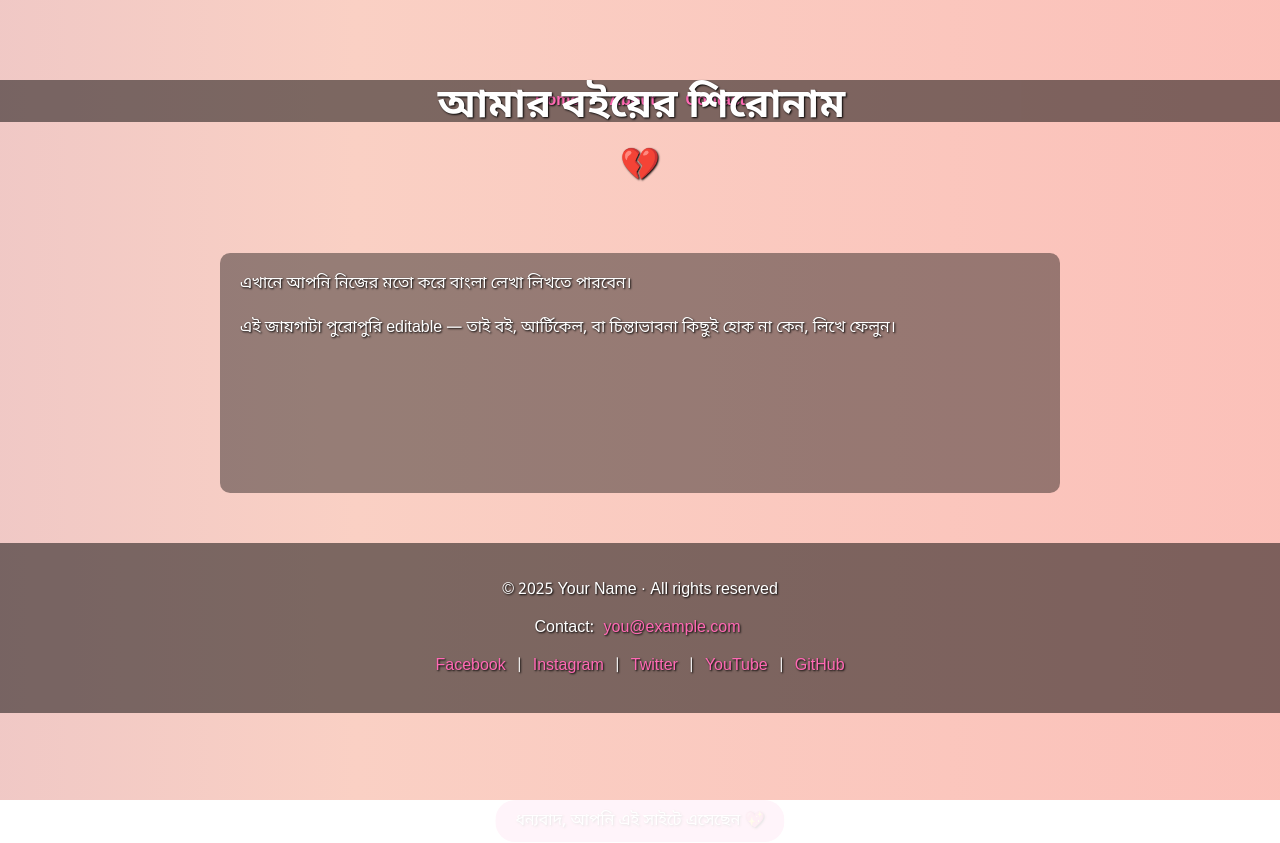
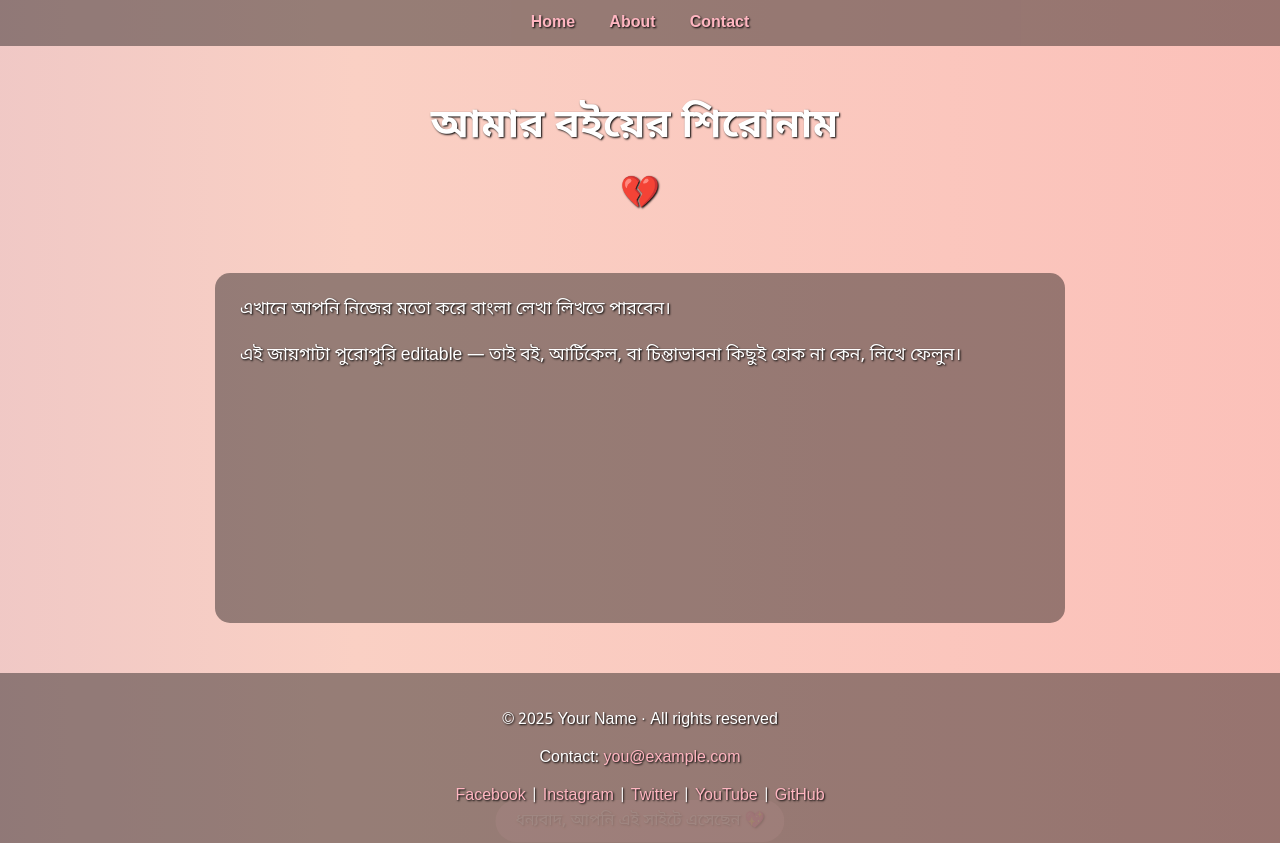
Before and after one commit to amyt777/am, a plain HTML site: page index.html in a window 1280 px wide. Before the commit the page ends 800 px from the top, so only its background shows below. Drawn offline with Linux system fonts and the light colour scheme.

Commit message:
Refactor CSS styles for improved aesthetics

```diff
--- a/style.css
+++ b/style.css
@@ -1,87 +1,91 @@
-  /* Fonts & Body */
 body {
     margin: 0;
     font-family: 'Noto Sans Bengali', sans-serif;
     background: linear-gradient(270deg, #ff9a9e, #fad0c4, #a18cd1, #fbc2eb, #ff9a9e);
     background-size: 1000% 1000%;
     animation: gradientBG 20s ease infinite;
-    color: white;
+    color: #fff;
     text-shadow: 1px 1px 2px #000;
+    transition: all 0.5s ease;
 }
 
-/* Gradient Animation */
 @keyframes gradientBG {
-    0%{background-position:0% 50%;}
-    50%{background-position:100% 50%;}
-    100%{background-position:0% 50%;}
+    0% { background-position: 0% 50%; }
+    50% { background-position: 100% 50%; }
+    100% { background-position: 0% 50%; }
 }
 
 /* Navigation */
 nav {
     position: fixed;
+    top: 0;
     width: 100%;
-    background: rgba(0,0,0,0.5);
-    padding: 10px 0;
+    background: rgba(0, 0, 0, 0.4);
+    padding: 12px 0;
+    text-align: center;
 }
 nav ul {
     list-style: none;
-    display: flex;
-    justify-content: center;
     margin: 0;
     padding: 0;
 }
 nav ul li {
+    display: inline-block;
     margin: 0 15px;
 }
 nav ul li a {
-    color: #ff69b4;
+    color: #ffb6c1;
     text-decoration: none;
     font-weight: bold;
+    transition: 0.3s;
+}
+nav ul li a:hover {
+    color: #fff;
 }
 
-/* Page Title Animation */
+/* Title */
 .page-title {
+    margin-top: 100px;
     text-align: center;
-    margin-top: 80px;
     font-size: 2.5em;
-    animation: slideTitle 3s ease infinite alternate;
+    animation: slideTitle 3s ease-in-out infinite alternate;
 }
 @keyframes slideTitle {
-    0% {transform: translateX(-10px);}
-    100% {transform: translateX(10px);}
+    0% { transform: translateX(-10px); }
+    100% { transform: translateX(10px); }
 }
 
-/* Heart Animation */
+/* Heart animation */
 .heart {
+    text-align: center;
     font-size: 2em;
-    text-align: center;
-    animation: floatHeart 3s ease-in-out infinite;
+    animation: floatHeart 4s ease-in-out infinite;
 }
 @keyframes floatHeart {
-    0% {transform: translateY(0);}
-    50% {transform: translateY(-20px);}
-    100% {transform: translateY(0);}
+    0%, 100% { transform: translateY(0); }
+    50% { transform: translateY(-15px); }
 }
 
-/* Main Content */
+/* Main section */
 main {
     max-width: 800px;
     margin: 50px auto;
-    padding: 20px;
-    background: rgba(0,0,0,0.4);
-    border-radius: 10px;
-    min-height: 200px;
+    background: rgba(0, 0, 0, 0.4);
+    padding: 25px;
+    border-radius: 15px;
+    min-height: 300px;
+    font-size: 1.1em;
 }
 
-/* Bottom Message */
+/* Bottom message */
 .bottom-message {
     position: fixed;
     bottom: -50px;
     left: 50%;
     transform: translateX(-50%);
-    background: rgba(255,105,180,0.8);
+    background: rgba(255, 182, 193, 0.8);
     padding: 10px 20px;
-    border-radius: 20px;
+    border-radius: 30px;
     opacity: 0;
     transition: all 1s ease;
 }
@@ -89,12 +93,14 @@ main {
 /* Footer */
 footer {
     text-align: center;
+    padding: 20px;
     margin-top: 50px;
-    padding: 20px 0;
-    background: rgba(0,0,0,0.5);
+    background: rgba(0, 0, 0, 0.4);
 }
 footer a {
-    color: #ff69b4;
+    color: #ffb6c1;
     text-decoration: none;
-    margin: 0 5px;
 }
+footer a:hover {
+    color: #fff;
+}
```
